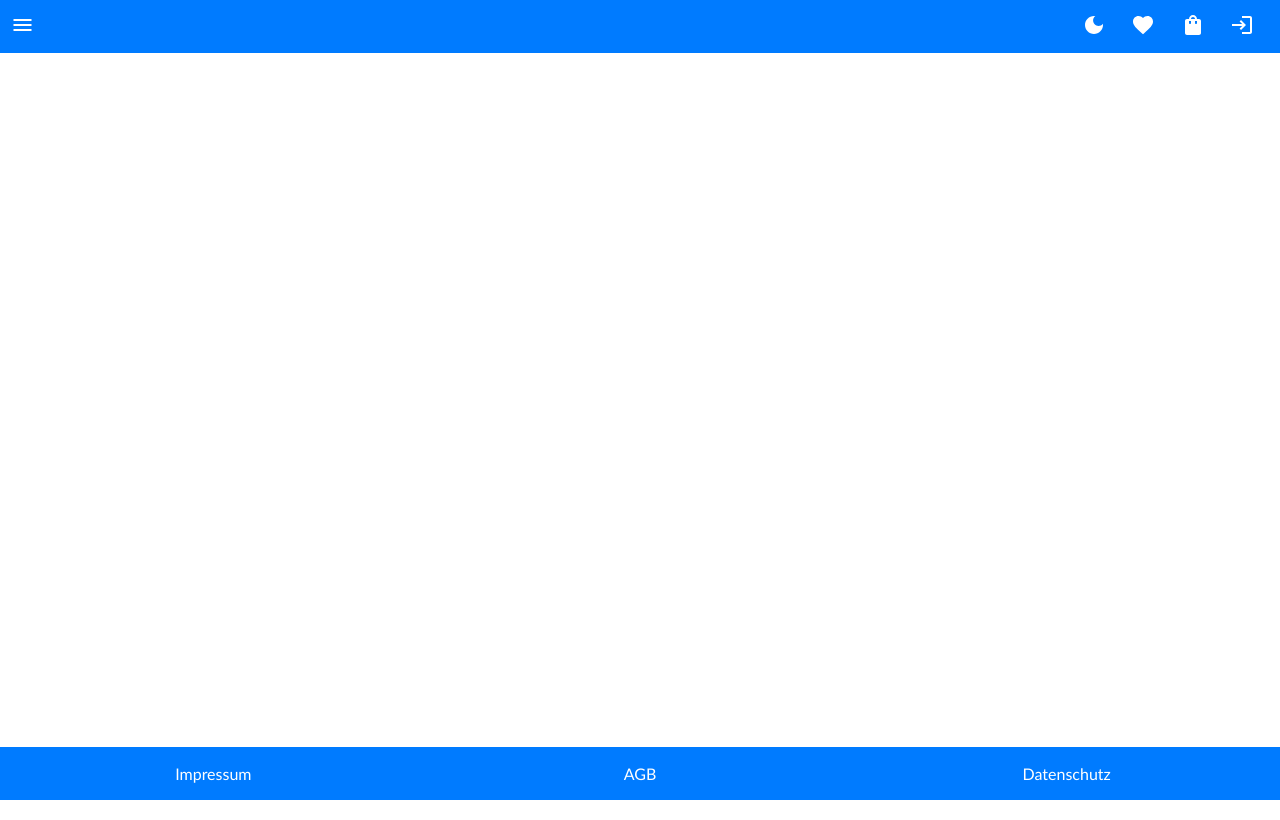
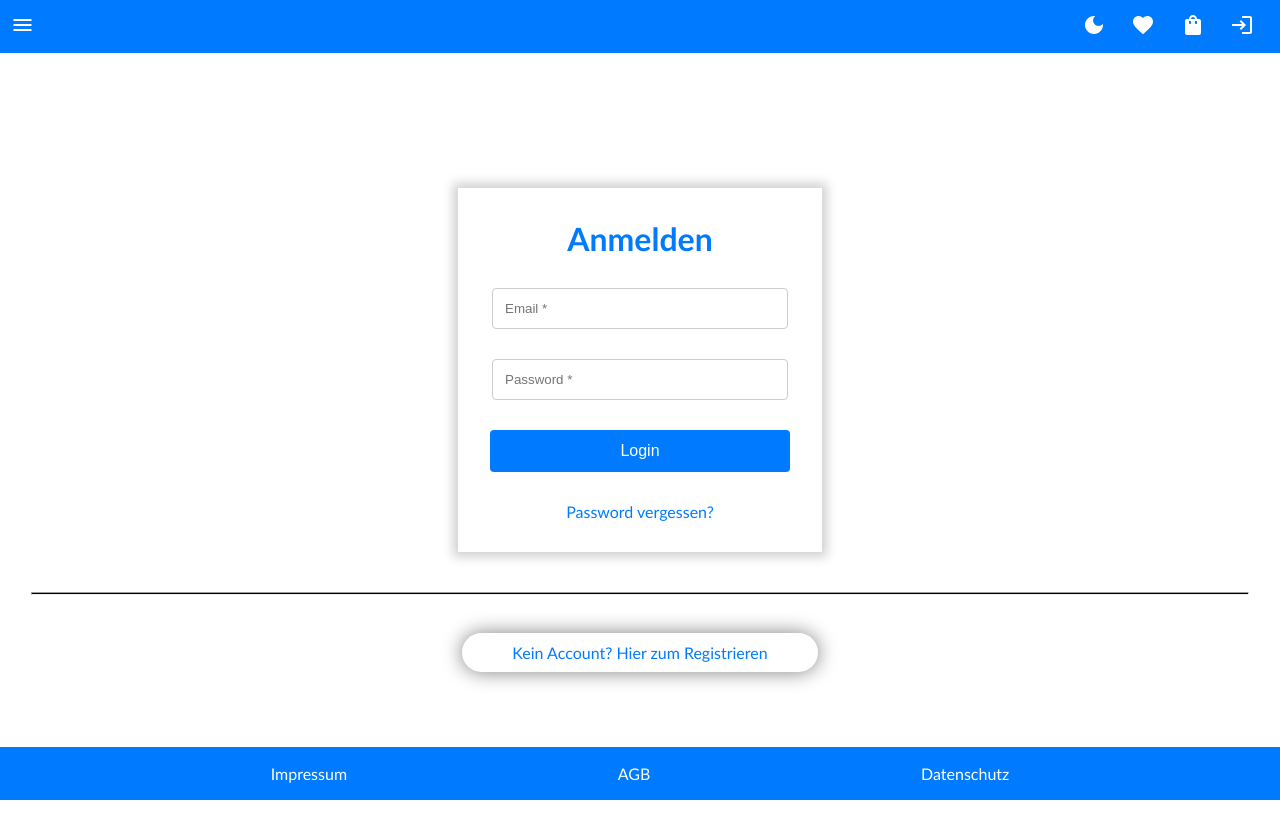
Before and after one commit to AkinKale1999/Project-New, a React (Create React App) app: page /app/login in a window 1280 px wide. Built offline with nearby package versions, Linux system fonts and the light colour scheme.

Commit message:
New Feautes Akin

```diff
--- a/src/App.css
+++ b/src/App.css
@@ -16,15 +16,15 @@
 }
 
 html,
-body {
+body,
+#root {
   scrollbar-width: auto;
   scrollbar-color: rgb(72, 230, 235) black;
   margin: 0;
   padding: 0;
   font-family: 'Gill Sans', 'Gill Sans MT', Calibri, 'Trebuchet MS', sans-serif;
-  --color-dark: #000;
   width: 100%;
-  height: auto;
+  height: 100%;
 }
 
 #MainContainerRegistry {
@@ -43,20 +43,19 @@ body {
   display: flex;
   align-items: center;
   justify-content: center;
-  border-radius: 10px;
 
 }
 
 .InputRegistry {
-  padding: 8px;
+  padding: 12px;
   margin-bottom: 15px;
   border: 1px solid #ccc;
   border-radius: 4px;
-  width: 93%;
+  width: 92%;
 }
 
 #SubmitBtn {
-  padding: 10px;
+  padding: 12px;
   background-color: #007bff;
   color: var(--color);
   font-size: var(--font-size);
@@ -92,6 +91,7 @@ body {
   display: var(--display--flex);
   align-items: center;
   height: 100%;
+  border-bottom: 1px solid #ffffff;
 }
 
 .NavbarElements {
@@ -104,7 +104,7 @@ body {
 
 /* -------------------------- */
 
-#Main_Container_Login {
+#MainContainerLogin {
   display: flex;
   justify-content: center;
   align-items: center;
@@ -113,18 +113,17 @@ body {
   min-height: 820px;
 }
 
-#Login_Container {
+#LoginContainer {
   display: flex;
   align-items: center;
   justify-content: center;
   padding: 2rem;
   box-shadow: 0px 0px 10px 5px rgb(209, 209, 209);
   width: 300px;
-  margin-top: 120px;
-  border-radius: 10px;
+  margin-top: 40px;
 }
 
-#Login_Form {
+#LoginForm {
   flex-direction: column;
   display: var(--display--flex);
   justify-content: center;
@@ -134,16 +133,17 @@ body {
   width: 100%;
 }
 
-#User_Login,
-#Password_Login {
-  width: var(--width);
-  padding: 5px;
+#UserLogin,
+#PasswordLogin {
+  width: 270px;
+  padding: 12px;
   border: 1px solid #ccc;
   border-radius: 4px;
+  outline: none;
 }
 
 #LoginBtn {
-  width: 100%;
+  width: 300px;
   font-size: var(--font-size);
   padding: 12px;
   border: none;
@@ -188,7 +188,6 @@ body {
 
 #forgotPwdForm {
   padding: 30px;
-  border-radius: 8px;
   box-shadow: 0px 0px 10px 5px rgb(209, 209, 209);
   max-width: 400px;
   text-align: center;
@@ -200,6 +199,7 @@ body {
   margin-top: 25px;
   cursor: pointer;
   border: none;
+  font-weight: 600;
 }
 
 #ContainerSuccessMessagePWDForgot {
@@ -264,14 +264,16 @@ body {
   position: fixed;
   bottom: 0;
   left: 0;
+  justify-content: space-evenly;
+  align-items: center;
+  border-top: 1px solid #fff;
 
 }
 
-.Footer_Elements {
+.FooterElements {
   display: flex;
   align-items: center;
-  justify-content: space-evenly;
-  width: 100%;
+  width: fit-content;
   height: 100%;
   cursor: var(--cursor-pointer);
   color: #fff;
@@ -389,60 +391,43 @@ body {
 
 /* ------------------------------ */
 
-.profile-container {
-  max-width: 100%;
-  width: 100%;
-  min-width: 100%;
-  margin: 50px auto;
-  text-align: center;
+.profileContainer {
+  height: 100%;
+  display: flex;
+  align-items: center;
+  justify-content: flex-start;
+  flex-direction: column;
 }
 
-/* Tabs-Styling */
-.profile-tabs {
+.profileTabs {
   display: var(--display--flex);
-  justify-content: space-around;
+  justify-content: space-evenly;
+  align-items: center;
   border-bottom: 1px solid #ccc;
-  margin-bottom: 20px;
+  width: 100%;
+  margin-top: 60px;
 }
 
 .tab {
   padding: 10px 20px;
   border: none;
   background: none;
+  cursor: var(--cursor-pointer);
   font-size: 1rem;
-  cursor: var(--cursor-pointer);
 }
 
 .tab:hover {
-  border-bottom: 2px solid black;
+  border-bottom: 1px solid black;
 }
 
-.tab.active {
-  border-bottom: 2px solid black;
-}
-
-/* Profil-Styling */
-.profile-details {
-  height: 650px;
+.profileDetails {
+  height: 100%;
   display: flex;
   align-items: center;
   justify-content: center;
   flex-direction: column;
 }
 
-.profile-image {
-  border-radius: 50%;
-  width: 100px;
-  height: 100px;
-}
-
-.username {
-  color: gray;
-}
-
-.profile-text {
-  margin: 10px 0;
-}
 
 #signout {
   color: #007bff;
--- a/src/App.jsx
+++ b/src/App.jsx
@@ -9,8 +9,10 @@ import AGB from "./components/pages/AGB/AGB.jsx";
 import TermsConditions from "./components/pages/Terms_Conditions/Terms_Conditions.jsx";
 import Account from "./components/Account/Account.jsx";
 import Footer from "./components/Footer/Footer.jsx"
+import ForgotPassword from "./components/ForgotPassword/ForgotPassword.jsx";
+import WishList from "./components/WishList/WishList.jsx";
+import ShoppingCart from "./components/ShoppingCart/ShoppingCart.jsx";
 import "./App.css";
-import ForgotPassword from "./components/ForgotPassword/ForgotPassword.jsx";
 
 function App() {
 
@@ -19,25 +21,29 @@ function App() {
       <Navbar />
       <Routes>
 
-        <Route path="/Account" element={
+        <Route path="/app/account" element={
           <Account />
         } />
 
-        <Route path="/login" element={<Login />} />
+        <Route path="/app/login" element={<Login />} />
 
-        <Route path="/Registrierung" element={<Register />} />
+        <Route path="/app/registrierung" element={<Register />} />
 
-        <Route path="/Kontakt" element={<Contact />} />
+        <Route path="/kontakt" element={<Contact />} />
 
-        <Route path="/Über-uns" element={<ÜberUns />} />
+        <Route path="/über-uns" element={<ÜberUns />} />
 
-        <Route path="/Datenschutz" element={<DataProtection />} />
+        <Route path="/datenschutz" element={<DataProtection />} />
 
-        <Route path="/AGB" element={<AGB />} />
+        <Route path="/agb" element={<AGB />} />
 
-        <Route path="/Impressum" element={<TermsConditions />} />
+        <Route path="/impressum" element={<TermsConditions />} />
 
-        <Route path="/Password-Vergessen" element={<ForgotPassword />} />
+        <Route path="/app/password-vergessen" element={<ForgotPassword />} />
+
+        <Route path="warenkorb" element={<ShoppingCart />} />
+
+        <Route path="wunschliste" element={<WishList />} />
 
       </Routes>
       <Footer />
@@ -45,5 +51,4 @@ function App() {
   )
 }
 
-
 export default App;
--- a/src/components/ForgotPassword/ForgotPassword.jsx
+++ b/src/components/ForgotPassword/ForgotPassword.jsx
@@ -33,7 +33,7 @@ export default function ForgotPassword() {
         <>
             <div id="ContainerPwdForgot">
                 <form id="forgotPwdForm" onSubmit={handleSubmit}>
-                    <h1 style={{ fontSize: "24px", marginBottom: "20px" }}>
+                    <h1 style={{ fontSize: "24px", marginBottom: "20px", color: "#007bff" }}>
                         Passwort vergessen
                     </h1>
 
@@ -63,7 +63,7 @@ export default function ForgotPassword() {
                     </button>
 
                     <button
-                        onClick={() => navigate("/Login")}
+                        onClick={() => navigate("/app/login")}
                         id="BackToLoginBtn"
                     >
                         Zurück zum Login?
--- a/src/components/Login/Login.jsx
+++ b/src/components/Login/Login.jsx
@@ -70,20 +70,20 @@ function Login() {
 
   return (
     <>
-      <div id="Main_Container_Login" ref={Main_Container}>
-        <div id="Login_Container">
-          <form action="/login" id="Login_Form" onSubmit={handleLogin}>
+      <div id="MainContainerLogin" ref={Main_Container}>
+        <div id="LoginContainer">
+          <form action="/login" id="LoginForm" onSubmit={handleLogin}>
             <h1 style={{ margin: "0", color: "#007bff" }}>Anmelden</h1>
             <input
               type="text"
-              id="User_Login"
+              id="UserLogin"
               placeholder="Email *"
               value={Username}
               onChange={(e) => setUsername(e.target.value)}
             />
             <input
               type="password"
-              id="Password_Login"
+              id="PasswordLogin"
               placeholder="Password *"
               value={Password}
               onChange={(e) => setPassword(e.target.value)}
@@ -96,7 +96,7 @@ function Login() {
             {(Errormessage || Successmessage) && <div id="MessageBackend">{Errormessage || Successmessage}</div>}
 
             <div>
-              <Link style={{ textDecoration: "none", color: "#007bff" }} to={"/Password-Vergessen"}>Password vergessen?</Link>
+              <Link style={{ textDecoration: "none", color: "#007bff" }} to={"/app/password-vergessen"}>Password vergessen?</Link>
             </div>
 
           </form >
@@ -104,7 +104,7 @@ function Login() {
         </div>
         <hr id="BreakPoint" />
         <div id="RegisterLink">
-          <Link style={{ textDecoration: "none", color: "#007bff" }} to={"/Registrierung"}>Kein Account? Hier zum Registrieren</Link></div>
+          <Link style={{ textDecoration: "none", color: "#007bff" }} to={"/app/registrierung"}>Kein Account? Hier zum Registrieren</Link></div>
       </div>
     </>
   );
--- a/src/components/Registry/Registry.jsx
+++ b/src/components/Registry/Registry.jsx
@@ -158,7 +158,7 @@ function Register() {
             </div>
             <div>
               <div style={{ textAlign: "center" }}>
-                <Link to={"/Login"} style={{ color: "#007bff", textDecoration: "none" }}>
+                <Link to={"/app/login"} style={{ color: "#007bff", textDecoration: "none" }}>
                   Bereits Registriert ? Zum Login
                 </Link>
 
--- a/src/components/UserIcon/UserIcon.jsx
+++ b/src/components/UserIcon/UserIcon.jsx
@@ -5,7 +5,7 @@ export default function UserIcon() {
   const navigate = useNavigate();
 
   function NavigateToLogin() {
-    navigate("/login")
+    navigate("/app/login")
   }
 
   return (
--- a/src/components/footer/footer.jsx
+++ b/src/components/footer/footer.jsx
@@ -1,34 +1,32 @@
 import { useNavigate } from "react-router-dom";
 
 function Footer() {
-  const Navigate_Impressum = useNavigate();
-  const Navigate_AGB = useNavigate();
-  const Navigate_Datenschutz = useNavigate();
+  const navigate = useNavigate();
 
   function NavigateToImpressum() {
-    Navigate_Impressum("/Impressum");
+    navigate("/impressum");
   }
 
   function NavigateToAGB() {
-    Navigate_AGB("/AGB");
+    navigate("/agb");
   }
 
   function NavigateToDatenschutz() {
-    Navigate_Datenschutz("/Datenschutz");
+    navigate("/datenschutz");
   }
 
   return (
     <>
       <div id="Footer">
-        <li className="Footer_Elements" onClick={NavigateToImpressum}>
+        <li className="FooterElements" onClick={NavigateToImpressum}>
           Impressum
         </li>
 
-        <li className="Footer_Elements" onClick={NavigateToAGB}>
+        <li className="FooterElements" onClick={NavigateToAGB}>
           AGB
         </li>
 
-        <li className="Footer_Elements" onClick={NavigateToDatenschutz}>
+        <li className="FooterElements" onClick={NavigateToDatenschutz}>
           Datenschutz
         </li>
       </div>
```
Also changed, not shown: src/components/Account/Account.jsx (+10 -9 lines), src/components/ChangeMode/ChangeMode.jsx (+35 -14 lines), src/components/Navbar/Navbar.jsx (+15 -7 lines), src/components/ShoppingCart/ShoppingCart.jsx (+17 -5 lines), src/components/WishList/WishList.jsx (+6 -7 lines).
